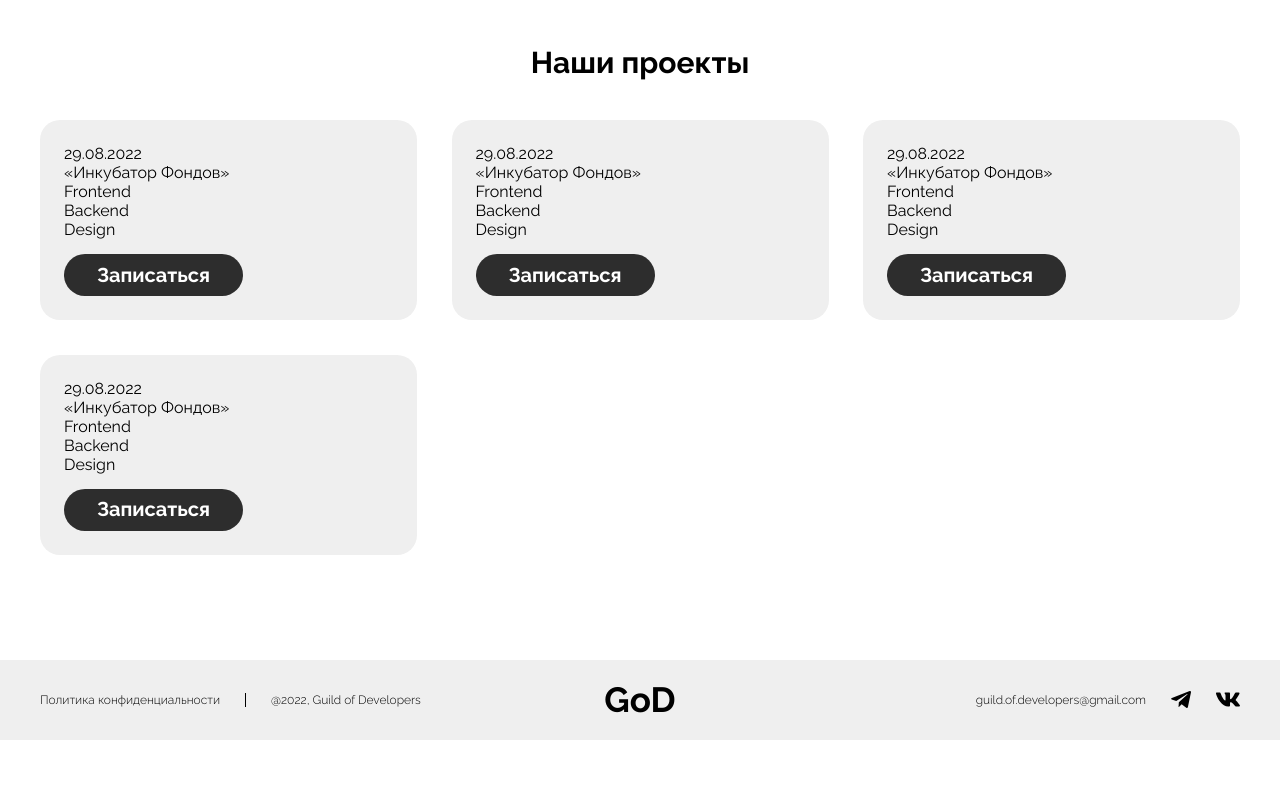
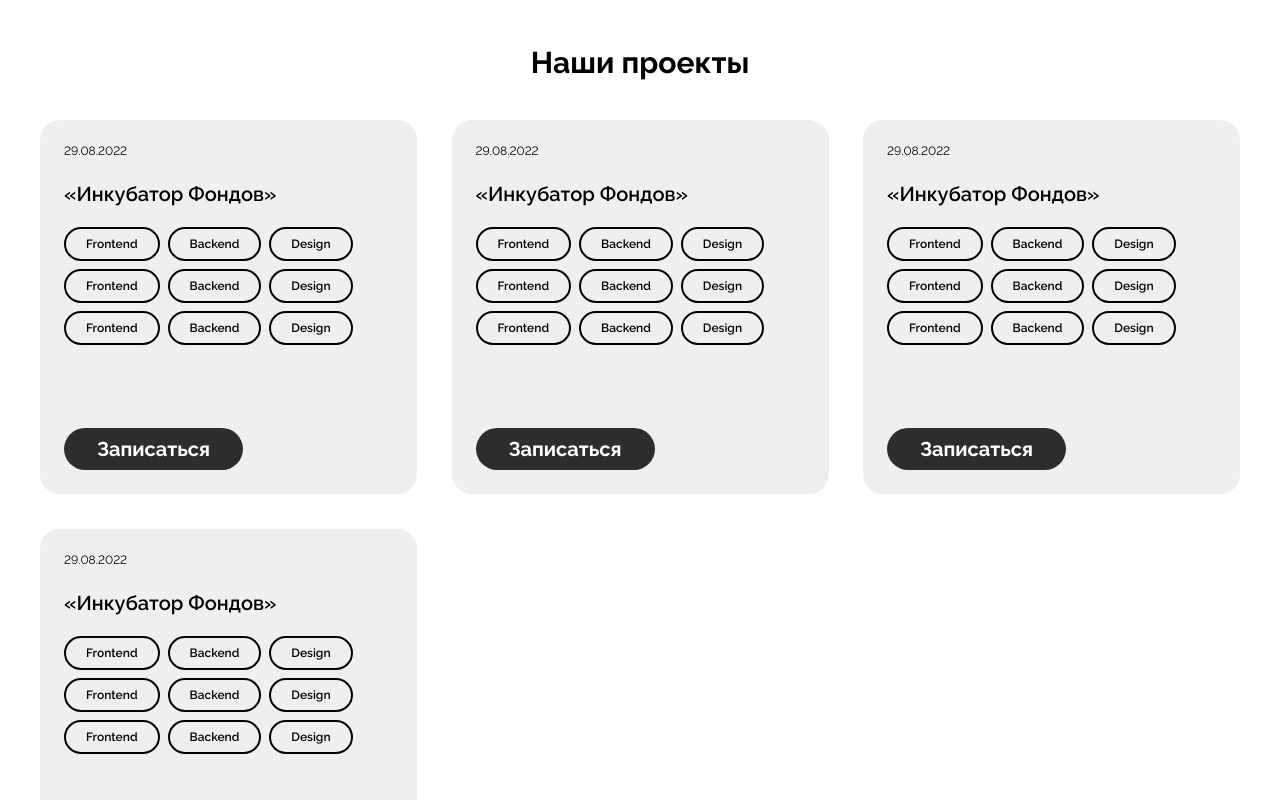
Before and after one commit to GuildOfDevelopers/guild-of-developers-frontend, a React (Create React App) app: page / in a window 1280 px wide. Shown: the part 740-1540 px from the top of the page. Before the commit the page ends 1480 px from the top, so only its background shows below. Built offline with nearby package versions, Linux system fonts and the light colour scheme.

Commit message:
feat: card styled (need to fix hover)

```diff
--- a/src/components/Projects/index.tsx
+++ b/src/components/Projects/index.tsx
@@ -1,6 +1,17 @@
 import React, { FC, useState, useId } from 'react';
 import { Container } from '../../lib/styled/container';
-import { CardButton, Card, Grid, Section, Title, Wrapper } from './style';
+import {
+  CardButton,
+  Card,
+  Grid,
+  Section,
+  Title,
+  Wrapper,
+  CardTitle,
+  CardDate,
+  CardDepartments,
+  CardDepartment
+} from './style';
 
 const mockCards = [
   {
@@ -8,6 +19,12 @@ const mockCards = [
     date: '29.08.2022',
     project: '«Инкубатор Фондов»',
     departments: [
+      { name: 'Frontend', stack: ['React', 'Redux', 'Sass', 'Axios'] },
+      { name: 'Backend', stack: ['Python', 'FastAPI', 'Django'] },
+      { name: 'Design', stack: ['Figma', 'Photoshop', 'Blender'] },
+      { name: 'Frontend', stack: ['React', 'Redux', 'Sass', 'Axios'] },
+      { name: 'Backend', stack: ['Python', 'FastAPI', 'Django'] },
+      { name: 'Design', stack: ['Figma', 'Photoshop', 'Blender'] },
       { name: 'Frontend', stack: ['React', 'Redux', 'Sass', 'Axios'] },
       { name: 'Backend', stack: ['Python', 'FastAPI', 'Django'] },
       { name: 'Design', stack: ['Figma', 'Photoshop', 'Blender'] }
@@ -20,6 +37,12 @@ const mockCards = [
     departments: [
       { name: 'Frontend', stack: ['React', 'Redux', 'Sass', 'Axios'] },
       { name: 'Backend', stack: ['Python', 'FastAPI', 'Django'] },
+      { name: 'Design', stack: ['Figma', 'Photoshop', 'Blender'] },
+      { name: 'Frontend', stack: ['React', 'Redux', 'Sass', 'Axios'] },
+      { name: 'Backend', stack: ['Python', 'FastAPI', 'Django'] },
+      { name: 'Design', stack: ['Figma', 'Photoshop', 'Blender'] },
+      { name: 'Frontend', stack: ['React', 'Redux', 'Sass', 'Axios'] },
+      { name: 'Backend', stack: ['Python', 'FastAPI', 'Django'] },
       { name: 'Design', stack: ['Figma', 'Photoshop', 'Blender'] }
     ]
   },
@@ -30,6 +53,12 @@ const mockCards = [
     departments: [
       { name: 'Frontend', stack: ['React', 'Redux', 'Sass', 'Axios'] },
       { name: 'Backend', stack: ['Python', 'FastAPI', 'Django'] },
+      { name: 'Design', stack: ['Figma', 'Photoshop', 'Blender'] },
+      { name: 'Frontend', stack: ['React', 'Redux', 'Sass', 'Axios'] },
+      { name: 'Backend', stack: ['Python', 'FastAPI', 'Django'] },
+      { name: 'Design', stack: ['Figma', 'Photoshop', 'Blender'] },
+      { name: 'Frontend', stack: ['React', 'Redux', 'Sass', 'Axios'] },
+      { name: 'Backend', stack: ['Python', 'FastAPI', 'Django'] },
       { name: 'Design', stack: ['Figma', 'Photoshop', 'Blender'] }
     ]
   },
@@ -38,6 +67,12 @@ const mockCards = [
     date: '29.08.2022',
     project: '«Инкубатор Фондов»',
     departments: [
+      { name: 'Frontend', stack: ['React', 'Redux', 'Sass', 'Axios'] },
+      { name: 'Backend', stack: ['Python', 'FastAPI', 'Django'] },
+      { name: 'Design', stack: ['Figma', 'Photoshop', 'Blender'] },
+      { name: 'Frontend', stack: ['React', 'Redux', 'Sass', 'Axios'] },
+      { name: 'Backend', stack: ['Python', 'FastAPI', 'Django'] },
+      { name: 'Design', stack: ['Figma', 'Photoshop', 'Blender'] },
       { name: 'Frontend', stack: ['React', 'Redux', 'Sass', 'Axios'] },
       { name: 'Backend', stack: ['Python', 'FastAPI', 'Django'] },
       { name: 'Design', stack: ['Figma', 'Photoshop', 'Blender'] }
@@ -56,21 +91,23 @@ const Project: FC<ProjectProps> = ({ date, project, departments }) => {
 
   return (
     <Card>
-      <span>{date}</span>
-      <h3>{project}</h3>
-      <div>
+      <CardDate>{date}</CardDate>
+      <CardTitle>{project}</CardTitle>
+      <CardDepartments>
         {departments.map((department) => (
-          <div
+          <CardDepartment
             key={department.name}
             onMouseEnter={() => setHover(department.name)}
             onMouseLeave={() => setHover('')}
           >
-            {hover === department.name
-              ? department.stack.map((stack) => <p>{stack}</p>)
-              : department.name}
-          </div>
+            {hover === department.name ? (
+              department.stack.map((stack) => <p>{stack}&nbsp;</p>)
+            ) : (
+              <p>{department.name}</p>
+            )}
+          </CardDepartment>
         ))}
-      </div>
+      </CardDepartments>
       <CardButton>Записаться</CardButton>
     </Card>
   );
--- a/src/components/Projects/style.tsx
+++ b/src/components/Projects/style.tsx
@@ -26,18 +26,77 @@ export const Grid = styled.ul`
 `;
 
 export const Card = styled.li`
+  min-height: 374px;
   display: flex;
   flex-direction: column;
-  justify-content: center;
   border-radius: 20px;
   padding: 24px;
 
   background-color: var(--color-white-2);
 `;
 
+export const CardTitle = styled.h3`
+  color: var(--color-black);
+
+  font-weight: var(--fw-600);
+  font-size: var(--fs-500);
+  line-height: var(--line-height-500);
+`;
+
+export const CardDate = styled.span`
+  font-weight: var(--fw-400);
+  font-size: var(--fs-300);
+  line-height: var(--line-height-300);
+  font-feature-settings: 'pnum' on, 'lnum' on;
+
+  margin-block-end: 25px;
+`;
+
+export const CardDepartments = styled.ul`
+  display: flex;
+  flex-wrap: wrap;
+  gap: 8px;
+  margin-block: 21px 15px;
+
+  position: relative;
+`;
+
+export const CardDepartment = styled.li`
+  padding: 8px 20px;
+
+  display: flex;
+  justify-content: center;
+  align-items: center;
+  text-align: center;
+
+  border: 2px solid var(--color-black);
+  border-radius: 20px;
+
+  font-weight: var(--fw-600);
+  font-size: var(--fs-300);
+  line-height: var(--line-height-300);
+
+  transition: all 0.3s ease-in;
+
+  &:hover {
+    width: 100%;
+    padding-block: 27px;
+    border-radius: 15px;
+
+    position: absolute;
+    top: 0;
+    left: 0;
+    p {
+    }
+
+    font-weight: var(--fw-700);
+    color: var(--color-white);
+    background-color: var(--color-grey);
+  }
+`;
+
 export const CardButton = styled.button`
-  margin-top: 15px; // TODO: временно
-
+  margin-block-start: auto;
   width: 179px;
   height: 42px;
 
```
